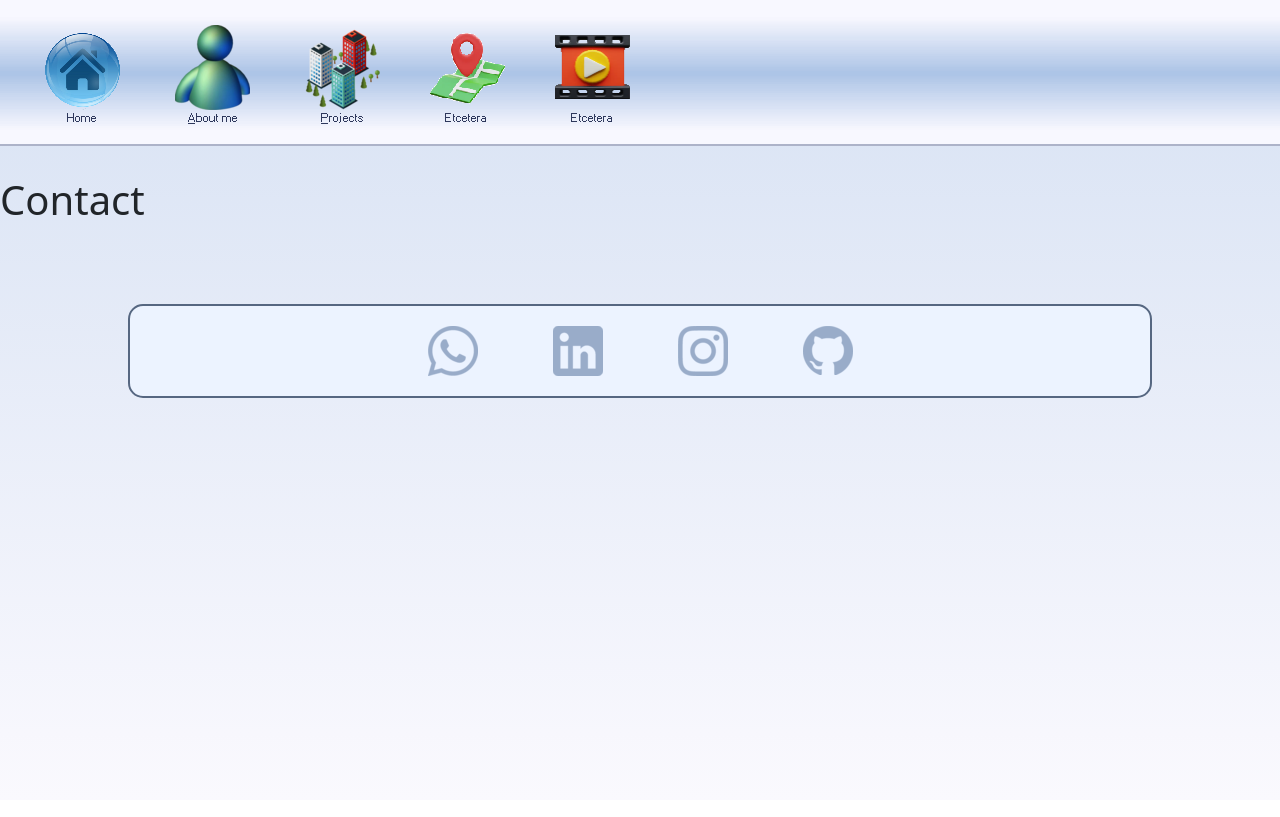
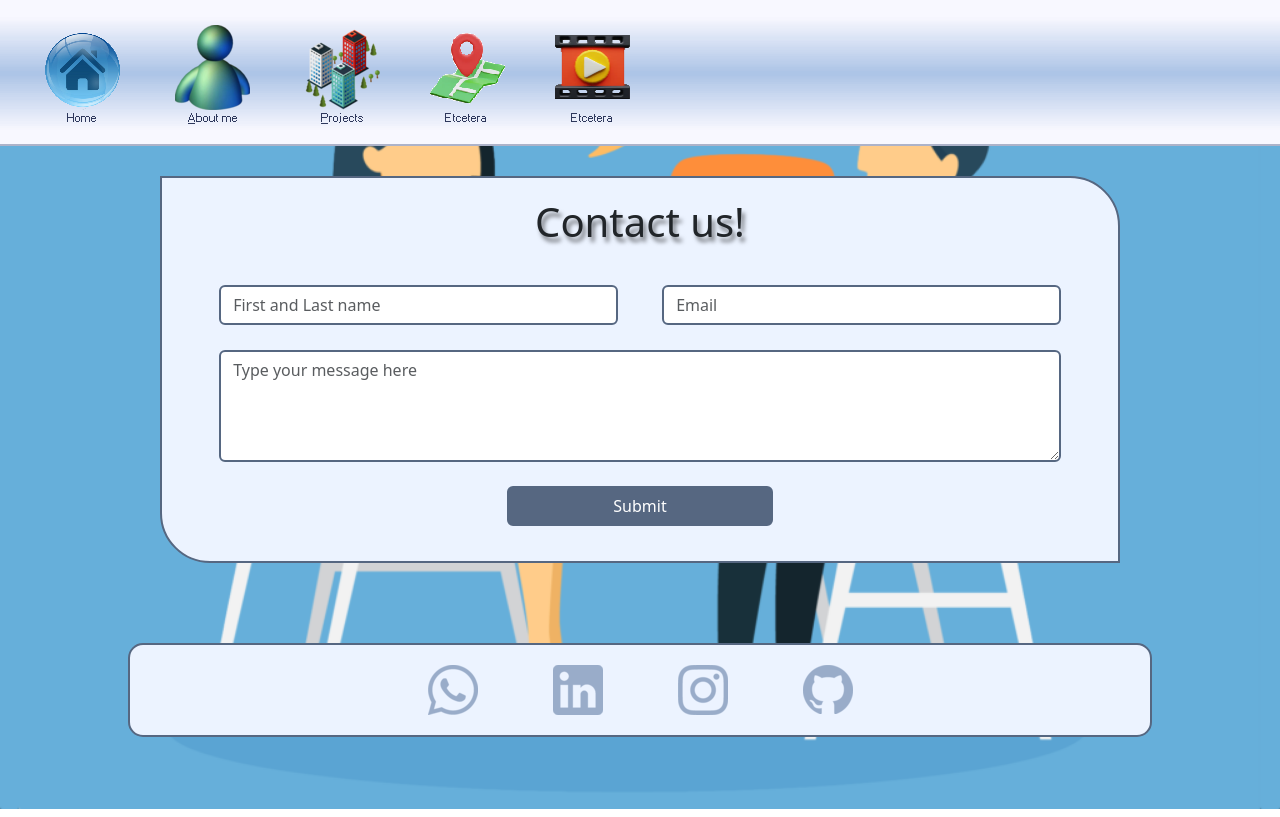
Before and after one commit to Alejandromarquezalba/myportfolio, a plain HTML site: page pages/5_contacto.html in a window 1280 px wide. Drawn offline with nearby package versions, Linux system fonts and the light colour scheme.

Commit message:
pag4rdy_pag5rdy_3.3

```diff
--- a/estilos/styles.css
+++ b/estilos/styles.css
@@ -225,15 +225,12 @@ body{
 }
 .about_img1{
     grid-area: about_img;
-    background-color: blue;
 }
 .about_img2{
     grid-area: about_img2;
-    background-color: blueviolet;
 }
 .about_img3{
     grid-area: about_img3;
-    background-color: green;
 }
 .nav-item_paddingleft{
     margin-left: 90px;
@@ -257,9 +254,14 @@ body{
     gap: 55px 35px;
 }
 .projects_item{
-    border: 3px solid rgb(86, 103, 129);
+    border: 2px solid rgb(86, 103, 129);
     background-color: rgb(236, 243, 255);
     border-radius: 15px;
+    transition: 0.5s;
+}
+.projects_item:hover{
+    transition: 0.5s;
+    transform: scale(1.05);
 }
 .extra_item{
     display: none;
@@ -284,9 +286,59 @@ body{
 
 /*------------------------contacto--------------------------*/
 .body_contacto{
+    background-image: url('../imagenes/bg_inter.png');
+    background-position: center;
+    background-repeat: no-repeat;
+    background-attachment: fixed;
+    background-size: contain;
 }
-
-
+.contact_content_main{
+    background-color: rgb(236, 243, 255);
+    border: 2px solid rgb(86, 103, 129);
+    border-radius: 0px 50px 0px 50px;
+    margin: 0px 10rem 0px 10rem;
+}
+.contact_title{
+    padding: 20px;
+    text-align: center;
+    text-shadow: 3px 5px 4px rgba(0, 0, 0, 0.5);
+}
+.contact_content{
+    padding: 35px;
+    margin-top: -3rem;
+}
+.form_mod{
+    display: flex;
+    flex-wrap: wrap;
+    justify-content: space-around;
+}
+.contact_name{
+    width: 45%;
+    margin-bottom: 25px;
+}
+.contact_email{
+    margin-bottom: 25px;
+    width: 45%;
+}
+.contact_msn{
+    width: 95%;
+}
+.btn_submit_mod{
+    width: 30%;
+    border: 2px solid rgb(86, 103, 129);
+    background-color: rgb(86, 103, 129);
+    transition: 0.2s;
+}
+.btn_submit_mod:hover{
+    transform: scale(1.03);
+    transition: 0.2s;
+    color: rgb(86, 103, 129);
+    border: 2px solid rgb(86, 103, 129);
+    background-color: white;
+}
+.input_mod{
+    border: 2px solid rgb(86, 103, 129);
+}
 
 /*------------------------Change boots--------------------------*/
 .responsive_nav{
@@ -402,6 +454,25 @@ body{
         width: 623px;
         box-sizing: border-box;
     }
+    /*------------------------contact--------------------------*/
+    .contact_title{
+        font-size: 2rem;
+        padding: 20px;
+        text-align: center;
+        text-shadow: 3px 5px 4px rgba(0, 0, 0, 0.5);
+    }
+    .contact_content_main{
+        margin-top: 20px;
+    }
+    .contact_name{
+        margin: -1rem 0px 25px 0px;
+    }
+    .contact_email{
+        margin: -1rem 0px 25px 0px;
+    }
+    .textarea_mod{
+        height: 6rem;
+    }
     /*------------------------Change boots--------------------------*/
     .responsive_nav{
         display: block;
--- a/pages/5_contacto.html
+++ b/pages/5_contacto.html
@@ -9,6 +9,7 @@
     <link rel="shortcut icon" href="../imagenes/myfavicon.ico">
 </head>
 <body class="body_contacto">
+
     <header>
         <nav class="container_icon">
             <ul>
@@ -72,10 +73,32 @@
     </header>
 
     <main>
-      <section class="location_content" >
-        <h1>Contact</p>
-        <div></div>
+      <section>
+        <div class="contact_content_main">
+          <h1 class="contact_title">Contact us!</h1>
+          <div class="contact_content">
+            <form class="form_mod">
+              <div class="contact_name">
+                <label for="exampleInputEmail1" class="form-label"></label>
+                <input type="text" placeholder="First and Last name" class="form-control input_mod" id="exampleInputEmail1" aria-describedby="emailHelp" required>
+              </div>
+              <div class="contact_email">
+                <label for="exampleInputPassword1" class="form-label"></label>
+                <input type="email" placeholder="Email" class="form-control input_mod" id="exampleInputPassword1" required>
+              </div>
+              <div class="form-outline contact_msn">
+                <textarea class="form-control textarea_mod input_mod" placeholder="Type your message here" id="textAreaExample1" rows="4" required></textarea>
+                <label class="form-label" for="textAreaExample"></label>
+              </div>
+
+              <button type="submit" class="btn btn-primary btn_submit_mod">Submit</button>
+            </form>
+          </div>
+        </div>
     </main>
+
+
+
 
     <footer class="footer_contact footer_contact_index">
       <a href="#"><img src="../imagenes/wa_icon.png" alt="whatsapp icon" class="img_footer"></a>
```
Also changed, not shown: pages/2_sobre_mi.html (+3 -3 lines), imagenes/css_icon.png (added), imagenes/html_icon.png (added), imagenes/js_icon.png (added).
